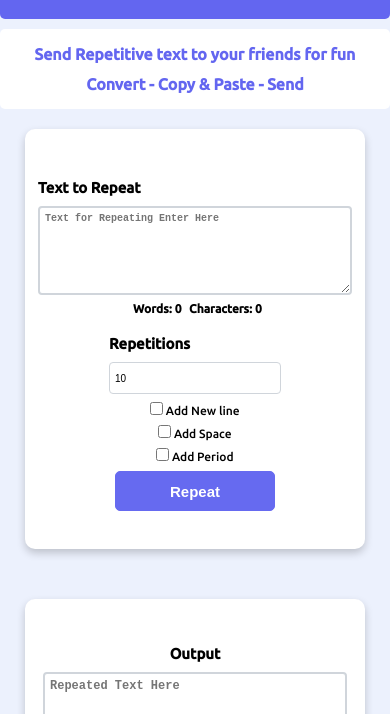
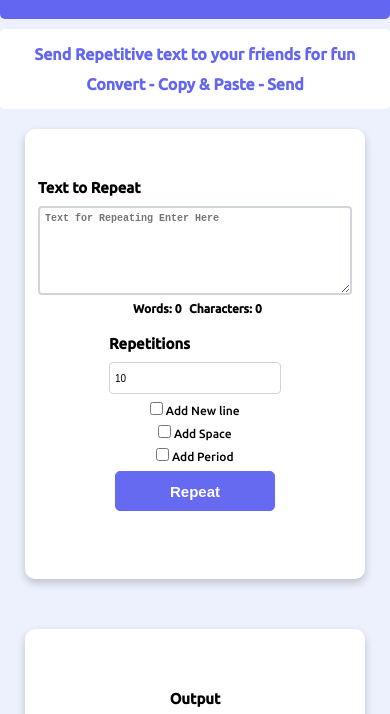
Before and after one commit to RahulS100/Text-Reapter, a plain HTML site: page index.html in a window 390 px wide. Shown: the part 61-775 px from the top of the page. Drawn offline with Linux system fonts and the light colour scheme.

Commit message:
res-height fix

```diff
--- a/style.css
+++ b/style.css
@@ -330,7 +330,7 @@ margin-bottom: 8px;
     /*class based css responsive code*/
     .width_res {
         width: 340px;
-        height: 420px;
+        height: 450px;
     }
 
     .text_field {
```
